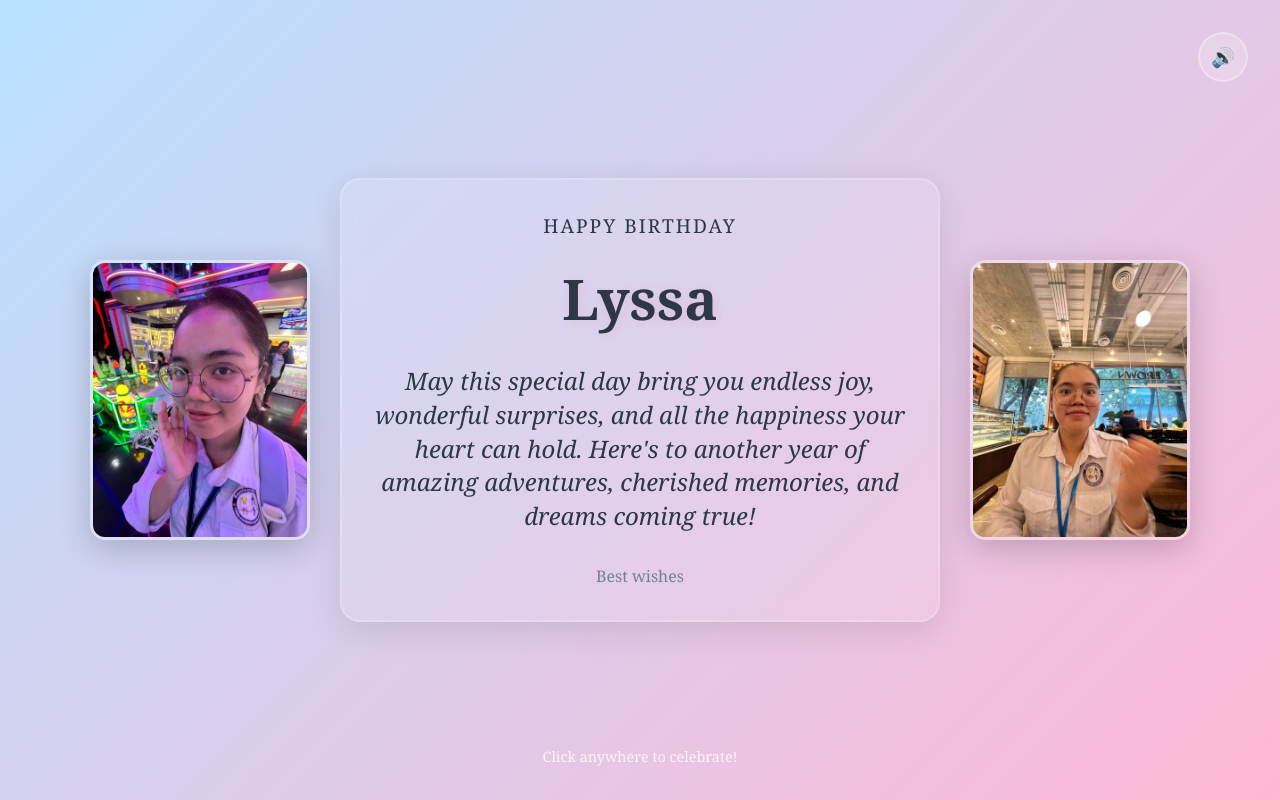
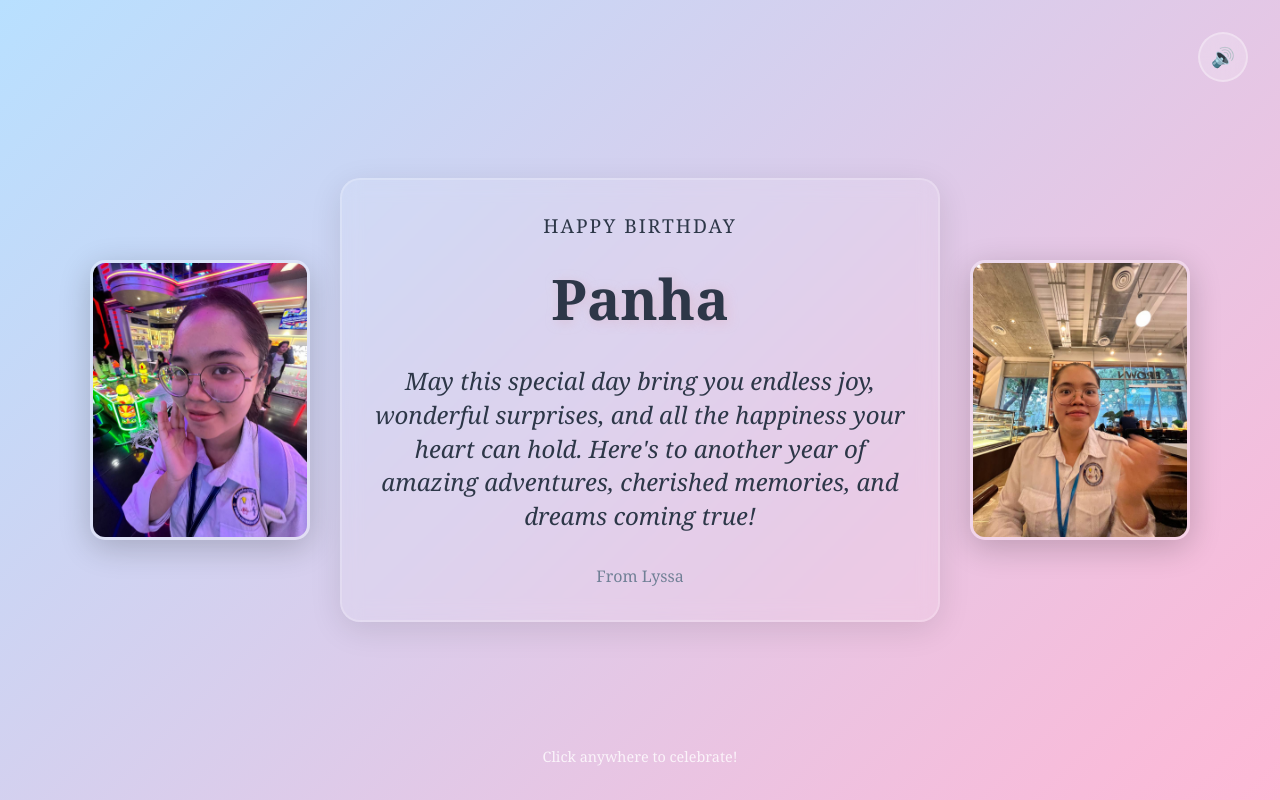
Before and after one commit to Ly-z-sa/birthday, a plain HTML site: page index.html in a window 1280 px wide. Drawn offline with nearby package versions, Linux system fonts and the light colour scheme.

Commit message:
Update index.html

```diff
--- a/index.html
+++ b/index.html
@@ -298,10 +298,10 @@
   </main>
   <script>
         const defaultConfig = {
-            recipient_name: "Lyssa",
+            recipient_name: "Panha",
             celebration_type: "Happy Birthday",
             main_message: "May this special day bring you endless joy, wonderful surprises, and all the happiness your heart can hold. Here's to another year of amazing adventures, cherished memories, and dreams coming true!",
-            sender_name: "Best wishes",
+            sender_name: "From Lyssa",
             background_color: "#B8E0FF",
             accent_color: "#FFB8D6",
             text_color: "#2D3748",
```
